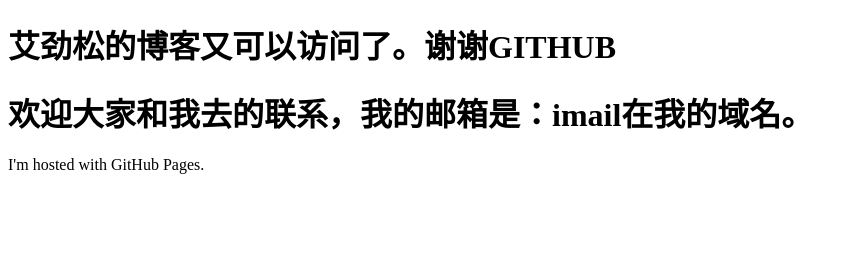
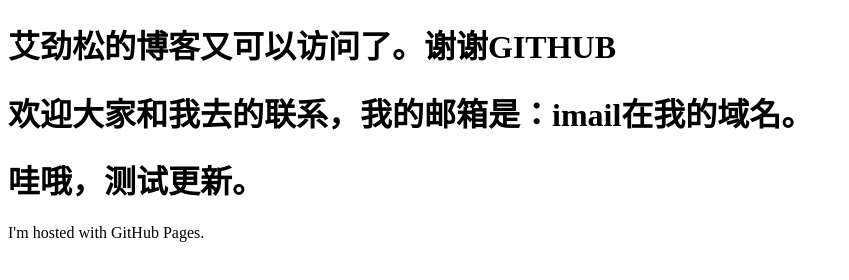
Before and after one commit to aijs/aijs.github.io, a plain HTML site: page index.html in a window 1280 px wide. Shown: the whole page, without its empty margins (0-849 px from the left). Drawn offline with Linux system fonts and the light colour scheme.

Commit message:
Update index.html

```diff
--- a/index.html
+++ b/index.html
@@ -3,6 +3,7 @@
 <body>
 <h1>艾劲松的博客又可以访问了。谢谢GITHUB</h1>
 <h1>欢迎大家和我去的联系，我的邮箱是：imail在我的域名。</h1>
+<h1>哇哦，测试更新。</h1>
 <p>I'm hosted with GitHub Pages.</p>
 </body>
 </html>
```
